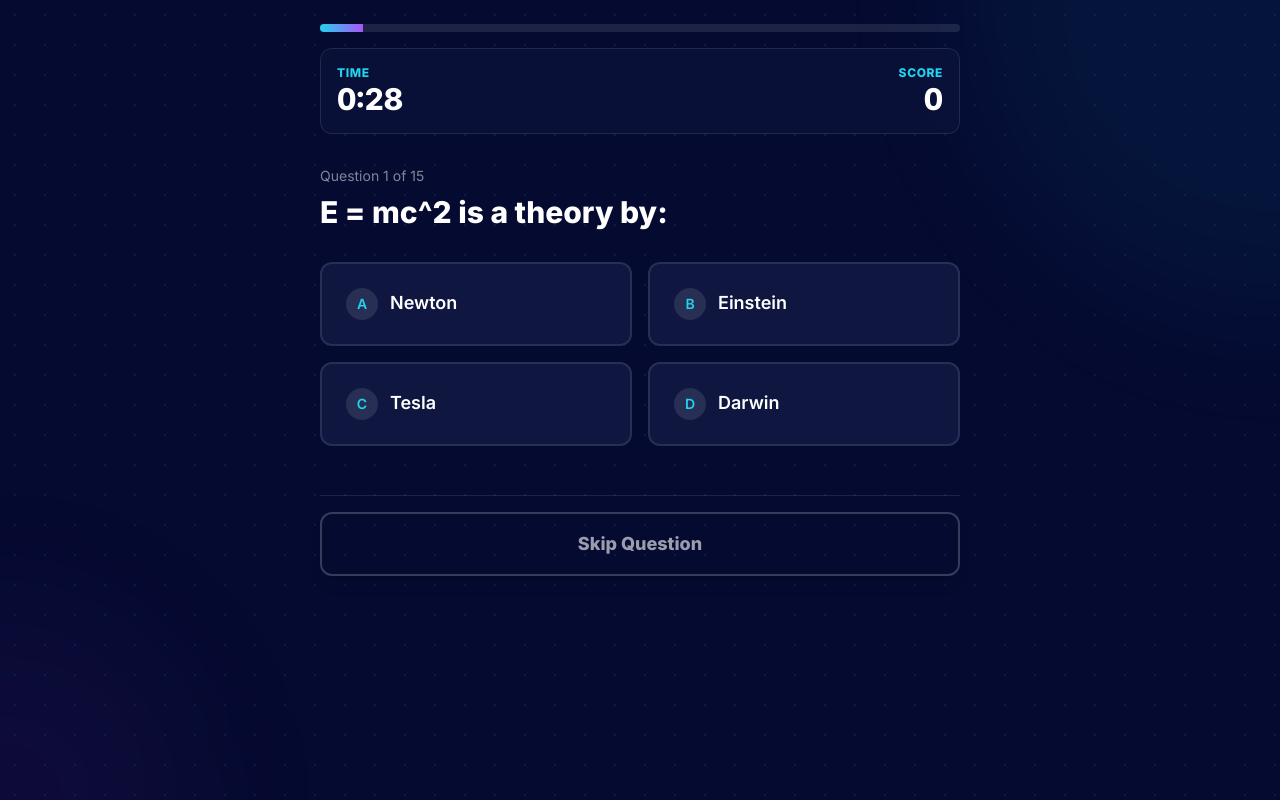
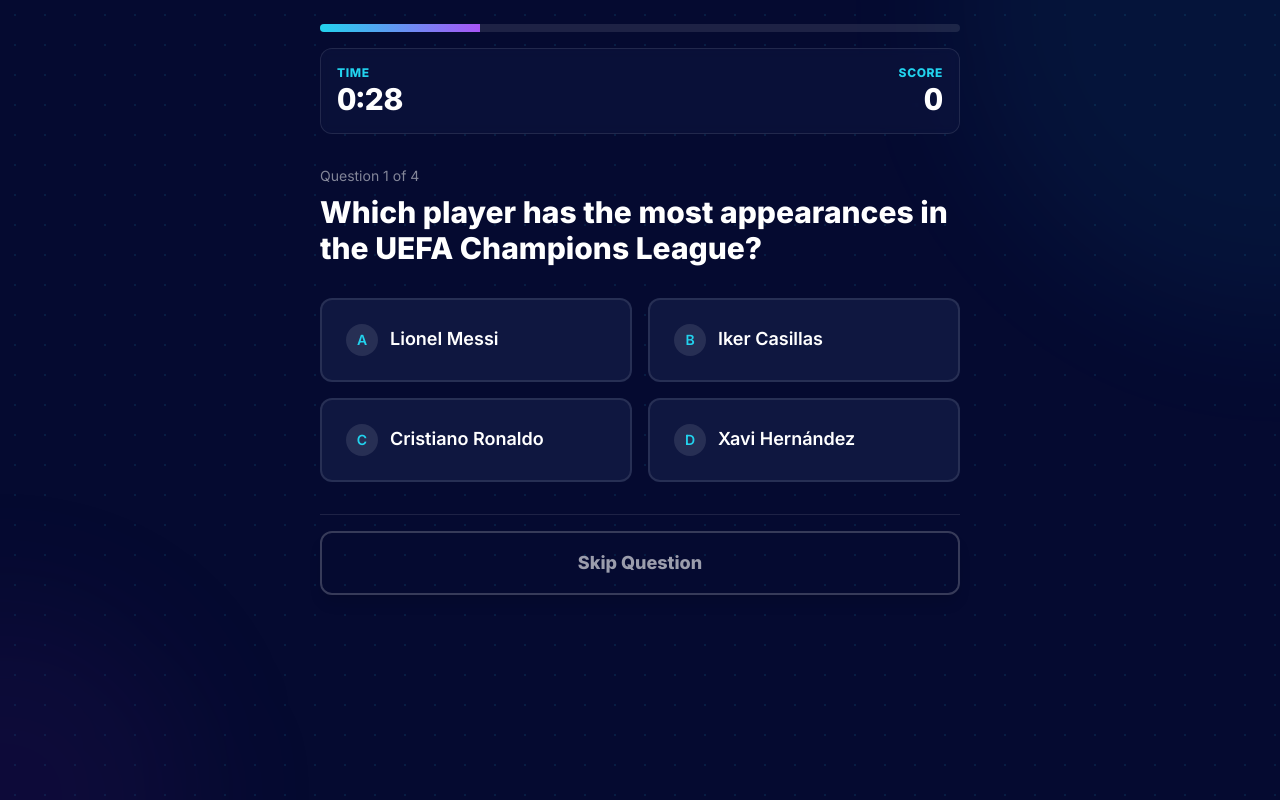
Before and after one commit to yassineoo/quiz-penista, a React (Vite) app: page / in a window 1280 px wide. Both pictures are taken after typing "Sample" into the empty fields and a click on the button "Start Game". Built offline with nearby package versions, Linux system fonts and the light colour scheme.

Commit message:
add trans to qustions

```diff
--- a/components/Quiz.tsx
+++ b/components/Quiz.tsx
@@ -1,5 +1,5 @@
 import React, { useState, useEffect, useCallback } from "react";
-import { QUESTIONS, GAME_DURATION_SECONDS } from "../constants";
+import { QUESTIONS, GAME_DURATION_SECONDS, NUMBER_OF_QUESTIONS } from "../constants";
 import { Button } from "./Button";
 import { Question } from "../types";
 import { CheckCircle, XCircle, Zap, Trophy } from "lucide-react";
@@ -18,6 +18,12 @@ const shuffleArray = <T,>(array: T[]): T[] => {
     [shuffled[i], shuffled[j]] = [shuffled[j], shuffled[i]];
   }
   return shuffled;
+};
+
+// Select random questions from the pool
+const selectRandomQuestions = (questions: Question[], count: number): Question[] => {
+  const shuffled = shuffleArray(questions);
+  return shuffled.slice(0, Math.min(count, questions.length));
 };
 
 // Sound effects using Web Audio API
@@ -61,9 +67,9 @@ export const Quiz: React.FC<QuizProps> = ({ onFinish, language }) => {
   const [streak, setStreak] = useState(0);
   const [showConfetti, setShowConfetti] = useState(false);
 
-  // Initialize questions on mount
+  // Initialize questions on mount - select random questions
   useEffect(() => {
-    setQuestions(shuffleArray(QUESTIONS));
+    setQuestions(selectRandomQuestions(QUESTIONS, NUMBER_OF_QUESTIONS));
   }, []);
 
   // Timer logic
@@ -123,7 +129,8 @@ export const Quiz: React.FC<QuizProps> = ({ onFinish, language }) => {
 
     setSelectedAnswer(selectedOption);
     const currentQuestion = questions[currentIndex];
-    const isCorrect = selectedOption === currentQuestion.answer;
+    const correctAnswer = currentQuestion.answer[language];
+    const isCorrect = selectedOption === correctAnswer;
 
     if (isCorrect) {
       setAnswerStatus("correct");
@@ -220,12 +227,14 @@ export const Quiz: React.FC<QuizProps> = ({ onFinish, language }) => {
           {streak >= 3 && <Trophy className="w-4 h-4 text-yellow-400 animate-pulse" />}
         </div>
 
-        <h3 className="text-2xl sm:text-3xl font-bold text-white mb-8 leading-tight">{currentQuestion.question}</h3>
+        <h3 className="text-2xl sm:text-3xl font-bold text-white mb-8 leading-tight">
+          {currentQuestion.question[language]}
+        </h3>
 
         <div className="grid grid-cols-1 sm:grid-cols-2 gap-4 mb-8">
-          {currentQuestion.options.map((option, idx) => {
+          {currentQuestion.options[language].map((option, idx) => {
             const isSelected = selectedAnswer === option;
-            const isCorrectAnswer = option === currentQuestion.answer;
+            const isCorrectAnswer = option === currentQuestion.answer[language];
             const showCorrect = selectedAnswer && isCorrectAnswer;
             const showWrong = isSelected && answerStatus === "wrong";
 
--- a/constants.ts
+++ b/constants.ts
@@ -1,112 +1,238 @@
-import { Question } from './types';
+'./types';
 
 export const GAME_DURATION_SECONDS = 30;
 export const LOCAL_STORAGE_KEY = 'penista_quiz_scores';
+export const NUMBER_OF_QUESTIONS = 4; // Number of random questions to select from the pool
 
 export const QUESTIONS: Question[] = [
   {
     id: 1,
-    category: "Technology",
-    question: "Who is the co-founder of Microsoft?",
-    options: ["Steve Jobs", "Bill Gates", "Elon Musk", "Mark Zuckerberg"],
-    answer: "Bill Gates"
+    category: {
+      en: "Football",
+      fr: "Football",
+      ar: "كرة القدم",
+    },
+    question: {
+      en: "Which player has the most appearances in the UEFA Champions League?",
+      fr: "Quel joueur compte le plus d’apparitions en Ligue des Champions ?",
+      ar: "من هو أكثر لاعب مشاركة في تاريخ دوري أبطال أوروبا؟",
+    },
+    options: {
+      en: ["Lionel Messi", "Iker Casillas", "Cristiano Ronaldo", "Xavi Hernández"],
+      fr: ["Lionel Messi", "Iker Casillas", "Cristiano Ronaldo", "Xavi Hernández"],
+      ar: ["ليونيل ميسي", "إيكر كاسياس", "كريستيانو رونالدو", "تشافي هيرنانديز"],
+    },
+    answer: {
+      en: "Iker Casillas",
+      fr: "Iker Casillas",
+      ar: "إيكر كاسياس",
+    },
   },
   {
     id: 2,
-    category: "Science",
-    question: "What planet is known as the Red Planet?",
-    options: ["Venus", "Mars", "Jupiter", "Saturn"],
-    answer: "Mars"
+    category: {
+      en: "Football",
+      fr: "Football",
+      ar: "كرة القدم",
+    },
+    question: {
+      en: "Which team won the first World Cup in 1930?",
+      fr: "Quelle équipe a remporté la première Coupe du Monde en 1930 ?",
+      ar: "أي منتخب فاز بأول نسخة من كأس العالم سنة 1930؟",
+    },
+    options: {
+      en: ["Brazil", "Argentina", "Uruguay", "Italy"],
+      fr: ["Brésil", "Argentine", "Uruguay", "Italie"],
+      ar: ["البرازيل", "الأرجنتين", "الأوروغواي", "إيطاليا"],
+    },
+    answer: {
+      en: "Uruguay",
+      fr: "Uruguay",
+      ar: "الأوروغواي",
+    },
   },
   {
     id: 3,
-    category: "General",
-    question: "Which country has the largest population?",
-    options: ["USA", "India", "China", "Russia"],
-    answer: "India"
+    category: {
+      en: "Football",
+      fr: "Football",
+      ar: "كرة القدم",
+    },
+    question: {
+      en: "Which coach has the most Champions League titles?",
+      fr: "Quel entraîneur détient le plus de titres en Ligue des Champions ?",
+      ar: "من هو أكثر مدرب تتويجًا بدوري أبطال أوروبا؟",
+    },
+    options: {
+      en: ["Pep Guardiola", "Carlo Ancelotti", "Sir Alex Ferguson", "Zinedine Zidane"],
+      fr: ["Pep Guardiola", "Carlo Ancelotti", "Sir Alex Ferguson", "Zinedine Zidane"],
+      ar: ["بيب غوارديولا", "كارلو أنشيلوتي", "السير أليكس فيرغسون", "زين الدين زيدان"],
+    },
+    answer: {
+      en: "Carlo Ancelotti",
+      fr: "Carlo Ancelotti",
+      ar: "كارلو أنشيلوتي",
+    },
   },
   {
     id: 4,
-    category: "Tech",
-    question: "What does CPU stand for?",
-    options: ["Central Process Unit", "Computer Personal Unit", "Central Processing Unit", "Central Processor Unit"],
-    answer: "Central Processing Unit"
+    category: {
+      en: "Football",
+      fr: "Football",
+      ar: "كرة القدم",
+    },
+    question: {
+      en: "Which club has the most Premier League titles?",
+      fr: "Quel club détient le plus de titres en Premier League ?",
+      ar: "أي نادٍ يملك أكبر عدد من بطولات الدوري الإنجليزي الممتاز؟",
+    },
+    options: {
+      en: ["Liverpool", "Arsenal", "Manchester City", "Manchester United"],
+      fr: ["Liverpool", "Arsenal", "Manchester City", "Manchester United"],
+      ar: ["ليفربول", "آرسنال", "مانشستر سيتي", "مانشستر يونايتد"],
+    },
+    answer: {
+      en: "Manchester United",
+      fr: "Manchester United",
+      ar: "مانشستر يونايتد",
+    },
   },
   {
     id: 5,
-    category: "Art",
-    question: "Who painted the Mona Lisa?",
-    options: ["Van Gogh", "Picasso", "Da Vinci", "Michelangelo"],
-    answer: "Da Vinci"
+    category: {
+      en: "Football",
+      fr: "Football",
+      ar: "كرة القدم",
+    },
+    question: {
+      en: "Who is the youngest goalscorer in World Cup history?",
+      fr: "Quel est le plus jeune buteur de l’histoire de la Coupe du Monde ?",
+      ar: "من هو أصغر لاعب يسجل في تاريخ كأس العالم؟",
+    },
+    options: {
+      en: ["Pelé", "Kylian Mbappé", "Samuel Eto’o", "Michael Owen"],
+      fr: ["Pelé", "Kylian Mbappé", "Samuel Eto’o", "Michael Owen"],
+      ar: ["بيليه", "كليان مبابي", "صامويل إيتو", "مايكل أوين"],
+    },
+    answer: {
+      en: "Pelé",
+      fr: "Pelé",
+      ar: "بيليه",
+    },
   },
   {
     id: 6,
-    category: "Geography",
-    question: "What is the capital of France?",
-    options: ["Berlin", "Madrid", "Rome", "Paris"],
-    answer: "Paris"
+    category: {
+      en: "Football",
+      fr: "Football",
+      ar: "كرة القدم",
+    },
+    question: {
+      en: "Which team has played the most World Cup matches without ever winning it?",
+      fr: "Quelle équipe a joué le plus de matchs en Coupe du Monde sans jamais la gagner ?",
+      ar: "أي منتخب لعب أكبر عدد من المباريات في كأس العالم دون أن يفوز باللقب؟",
+    },
+    options: {
+      en: ["Mexico", "Sweden", "Netherlands", "Portugal"],
+      fr: ["Mexique", "Suède", "Pays-Bas", "Portugal"],
+      ar: ["المكسيك", "السويد", "هولندا", "البرتغال"],
+    },
+    answer: {
+      en: "Mexico",
+      fr: "Mexique",
+      ar: "المكسيك",
+    },
   },
   {
     id: 7,
-    category: "Physics",
-    question: "E = mc^2 is a theory by:",
-    options: ["Newton", "Einstein", "Tesla", "Darwin"],
-    answer: "Einstein"
+    category: {
+      en: "Football",
+      fr: "Football",
+      ar: "كرة القدم",
+    },
+    question: {
+      en: "Which player scored the fastest goal in World Cup history?",
+      fr: "Quel joueur a marqué le but le plus rapide de la Coupe du Monde ?",
+      ar: "من اللاعب الذي سجل أسرع هدف في تاريخ كأس العالم؟",
+    },
+    options: {
+      en: ["Clint Dempsey", "Hakan Şükür", "Cristiano Ronaldo", "Gareth Bale"],
+      fr: ["Clint Dempsey", "Hakan Şükür", "Cristiano Ronaldo", "Gareth Bale"],
+      ar: ["كلينت ديمبسي", "هاكان شوكور", "كريستيانو رونالدو", "غاريث بيل"],
+    },
+    answer: {
+      en: "Hakan Şükür",
+      fr: "Hakan Şükür",
+      ar: "هاكان شوكور",
+    },
   },
   {
     id: 8,
-    category: "Code",
-    question: "Which language is used for styling web pages?",
-    options: ["HTML", "Python", "CSS", "Java"],
-    answer: "CSS"
+    category: {
+      en: "Football",
+      fr: "Football",
+      ar: "كرة القدم",
+    },
+    question: {
+      en: "Which national team holds the longest unbeaten streak in history?",
+      fr: "Quelle sélection détient la plus longue série d’invincibilité de l’histoire ?",
+      ar: "أي منتخب يملك أطول سلسلة مباريات دون خسارة في التاريخ؟",
+    },
+    options: {
+      en: ["Brazil", "Algeria", "Italy", "Spain"],
+      fr: ["Brésil", "Algérie", "Italie", "Espagne"],
+      ar: ["البرازيل", "الجزائر", "إيطاليا", "إسبانيا"],
+    },
+    answer: {
+      en: "Italy",
+      fr: "Italie",
+      ar: "إيطاليا",
+    },
   },
   {
     id: 9,
-    category: "Nature",
-    question: "Which animal is the fastest land animal?",
-    options: ["Lion", "Cheetah", "Horse", "Leopard"],
-    answer: "Cheetah"
+    category: {
+      en: "Football",
+      fr: "Football",
+      ar: "كرة القدم",
+    },
+    question: {
+      en: "Who is the all-time top scorer in World Cup history?",
+      fr: "Quel joueur est le meilleur buteur de l’histoire de la Coupe du Monde ?",
+      ar: "من اللاعب الذي سجل أكبر عدد من الأهداف في تاريخ كأس العالم؟",
+    },
+    options: {
+      en: ["Miroslav Klose", "Ronaldo Nazário", "Gerd Müller", "Pelé"],
+      fr: ["Miroslav Klose", "Ronaldo Nazário", "Gerd Müller", "Pelé"],
+      ar: ["ميروسلاف كلوزه", "رونالدو نازاريو", "جيرد مولر", "بيليه"],
+    },
+    answer: {
+      en: "Miroslav Klose",
+      fr: "Miroslav Klose",
+      ar: "ميروسلاف كلوزه",
+    },
   },
   {
     id: 10,
-    category: "Tech",
-    question: "Who founded Amazon?",
-    options: ["Jeff Bezos", "Jack Ma", "Larry Page", "Tim Cook"],
-    answer: "Jeff Bezos"
+    category: {
+      en: "Football",
+      fr: "Football",
+      ar: "كرة القدم",
+    },
+    question: {
+      en: "Which club won the Champions League without losing a single match?",
+      fr: "Quel club a remporté la Ligue des Champions sans perdre un seul match ?",
+      ar: "أي نادٍ فاز بدوري أبطال أوروبا دون أن يخسر أي مباراة في الموسم؟",
+    },
+    options: {
+      en: ["Barcelona 2011", "AC Milan 1994", "Real Madrid 2016", "Bayern Munich 2020"],
+      fr: ["Barça 2011", "Milan 1994", "Real Madrid 2016", "Bayern 2020"],
+      ar: ["برشلونة 2011", "ميلان 1994", "ريال مدريد 2016", "بايرن ميونيخ 2020"],
+    },
+    answer: {
+      en: "Bayern Munich 2020",
+      fr: "Bayern 2020",
+      ar: "بايرن ميونيخ 2020",
+    },
   },
-  {
-    id: 11,
-    category: "Chemistry",
-    question: "What is the chemical symbol for Gold?",
-    options: ["Ag", "Au", "Fe", "Go"],
-    answer: "Au"
-  },
-  {
-    id: 12,
-    category: "History",
-    question: "Who was the first President of the USA?",
-    options: ["Lincoln", "Washington", "Jefferson", "Adams"],
-    answer: "Washington"
-  },
-  {
-    id: 13,
-    category: "Sports",
-    question: "Which sport uses a shuttlecock?",
-    options: ["Tennis", "Badminton", "Squash", "Ping Pong"],
-    answer: "Badminton"
-  },
-  {
-    id: 14,
-    category: "Tech",
-    question: "What does HTTP stand for?",
-    options: ["HyperText Transfer Protocol", "HighText Transfer Protocol", "HyperText Transmission Process", "HyperText Transfer Process"],
-    answer: "HyperText Transfer Protocol"
-  },
-  {
-    id: 15,
-    category: "Entertainment",
-    question: "Who played Iron Man in the MCU?",
-    options: ["Chris Evans", "Robert Downey Jr.", "Chris Hemsworth", "Mark Ruffalo"],
-    answer: "Robert Downey Jr."
-  }
 ];
--- a/package.json
+++ b/package.json
@@ -4,7 +4,7 @@
   "version": "0.0.0",
   "type": "module",
   "scripts": {
-    "dev": "vite",
+    "dev": "vite --port 5000",
     "build": "vite build",
     "preview": "vite preview"
   },
```
